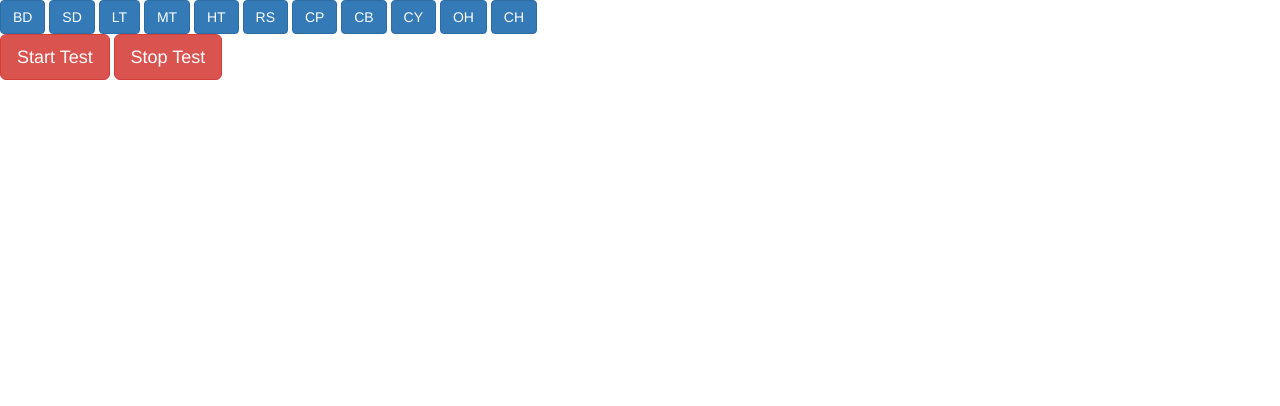
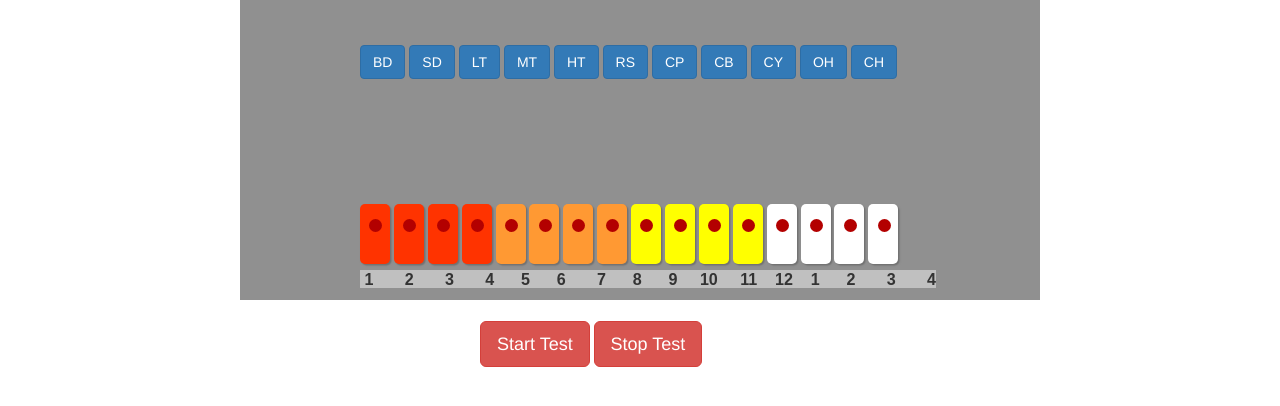
Before and after one commit to johnmccain/Drum-Machine, a plain HTML site: page TR808.html in a window 1280 px wide. Drawn offline with nearby package versions, Linux system fonts and the light colour scheme; no server answers.

Commit message:
add css detail, rhythm buttons

```diff
--- a/TR808.html
+++ b/TR808.html
@@ -1,5 +1,7 @@
+
 <!DOCTYPE html>
 <html>
+
 <head>
   <title>TR 808</title>
 
@@ -17,10 +19,91 @@
 	<script src="js/BufferLoader.js"></script>
 	<script src="js/AudioCore.js"></script>
 
-	<script>
-	</script>
+
+        <style>
+        p
+        {
+          background-color: #909090
+        }
+        .circle{
+          margin-left: 17.5%;
+          margin-right: 50%;
+          margin-bottom: 100%;
+          width: 13px;
+          height: 13px;
+          /*position: relative;*/
+          display:block;
+          border-radius:50%;
+          background:#b30000
+        }
+       .circle:hover{
+          background:#ff1a1a}
+        .button{
+          border: none;
+          height: 60px;
+          width:30px;
+          border-radius: 5px;
+          position: relative;
+          top: 130px;
+          left: 15%;
+          box-shadow: 1.5px 1.5px 1.5px #707070;
+        }
+        .button:hover{
+          box-shadow: 3px 3px 3px #707070;
+        }
+
+        .button1
+        {
+          background-color: #ff3300;
+        }
+        .button2
+        {
+          background-color: #ff9933;
+        }
+        .button3
+        {
+          background-color: #ffff00;
+        }
+        .button4
+        {
+          background-color: #ffffff;
+        }
+        .btn-primary
+        {
+            position: relative;
+            top: 15%;
+            left: 15%;
+        }
+        .btn-lg{
+          position:relative;
+          top:100px;
+          left:30%;
+        }
+        div.container
+        {
+          background-color: #909090;
+          padding: 0%;
+          width: 800px;
+          height: 300px;
+        }
+        p1{
+          font-family: "Arial";
+          font-weight: bold;
+          font-size:1.15em;
+          background-color: #c0c0c0;
+          position: relative;
+          top: 110px;
+          left: 15%;
+        }
+
+         </style>
+
+
 </head>
 <body>
+
+
+<div class = "container" >
   <button class="btn btn-primary" onclick="playSound(instruments[0].buffer);">BD</button>
   <button class="btn btn-primary" onclick="playSound(instruments[1].buffer);">SD</button>
   <button class="btn btn-primary" onclick="playSound(instruments[2].buffer);">LT</button>
@@ -32,9 +115,38 @@
   <button class="btn btn-primary" onclick="playSound(instruments[8].buffer);">CY</button>
   <button class="btn btn-primary" onclick="playSound(instruments[9].buffer);">OH</button>
   <button class="btn btn-primary" onclick="playSound(instruments[10].buffer);">CH</button>
+<br><br><br>
+
+  <button class="button button1"><div class="circle"></div></button>
+  <button class="button button1"><div class="circle"></div></button>
+  <button class="button button1"><div class="circle"></div></button>
+  <button class="button button1"><div class="circle"></div></button>
+  <button class="button button2"><div class="circle"></div></button>
+  <button class="button button2"><div class="circle"></div></button>
+  <button class="button button2"><div class="circle"></div></button>
+  <button class="button button2"><div class="circle"></div></button>
+  <button class="button button3"><div class="circle"></div></button>
+  <button class="button button3"><div class="circle"></div></button>
+  <button class="button button3"><div class="circle"></div></button>
+  <button class="button button3"><div class="circle"></div></button>
+  <button class="button button4"><div class="circle"></div></button>
+  <button class="button button4"><div class="circle"></div></button>
+  <button class="button button4"><div class="circle"></div></button>
+  <button class="button button4"><div class="circle"></div></button>
+  <br><br>
+  <p1> &nbsp1 &nbsp &nbsp  &nbsp 2  &nbsp &nbsp &nbsp  3  &nbsp &nbsp &nbsp  4  &nbsp&nbsp &nbsp   5 &nbsp  &nbsp&nbsp
+       6 &nbsp &nbsp  &nbsp  7 &nbsp  &nbsp&nbsp   8 &nbsp &nbsp&nbsp   9  &nbsp &nbsp
+          10 &nbsp  &nbsp  11  &nbsp&nbsp   12  &nbsp&nbsp   1 &nbsp  &nbsp&nbsp
+             2 &nbsp &nbsp  &nbsp  3 &nbsp &nbsp &nbsp   4 </p1><br>
+
+  <br>
   <br>
   <button class="btn btn-lg btn-danger" onclick="testSequence(); start();">Start Test</button>
   <button class="btn btn-lg btn-danger" onclick="stop();">Stop Test</button>
+</div>
+
+
+
 
 </body>
 </html>
```
Lines whose indentation alone changed are shown as unchanged.
